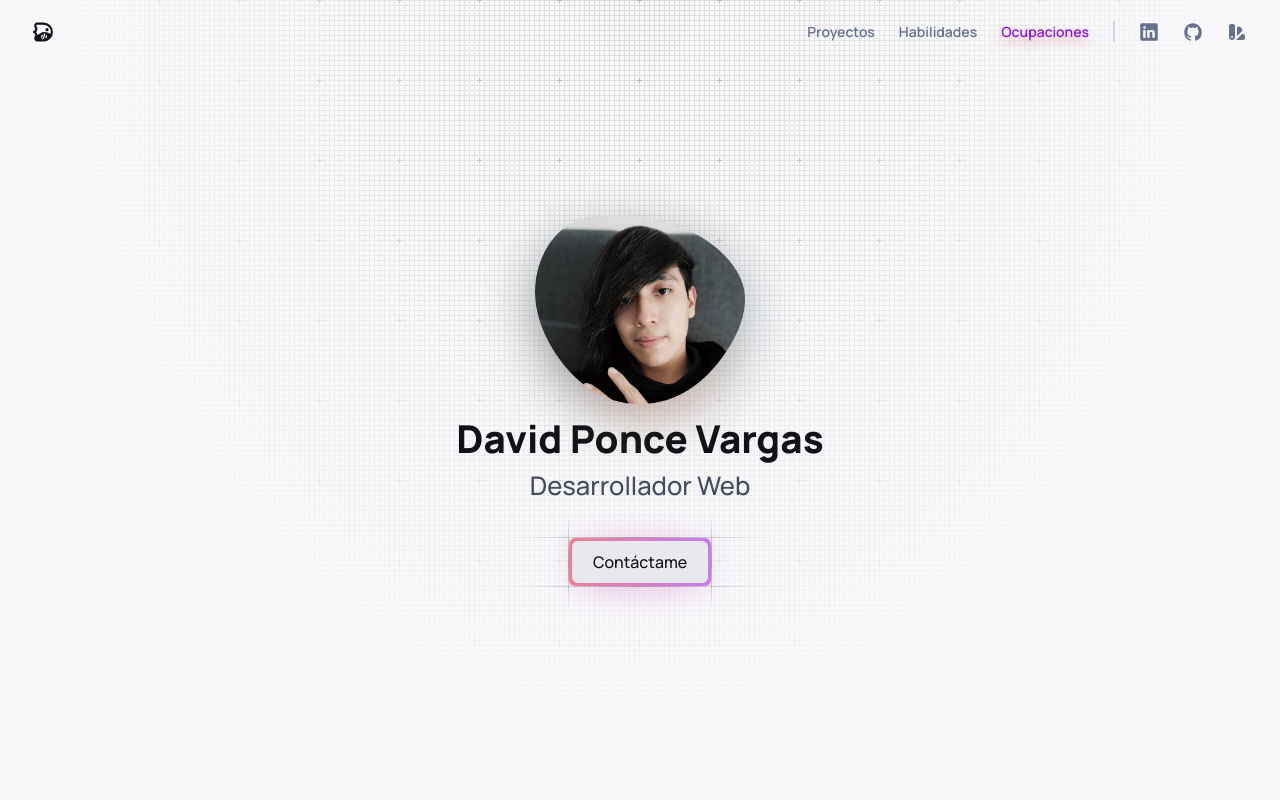
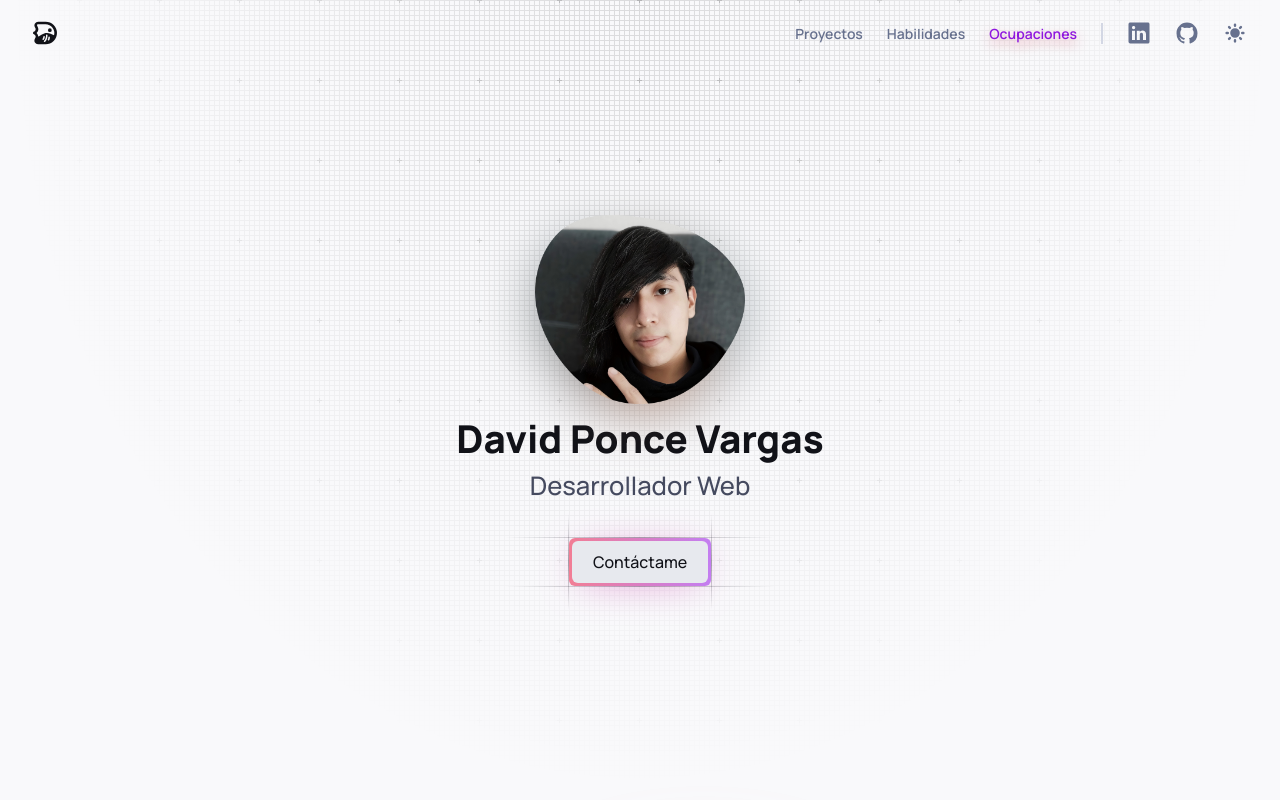
Before and after one commit to david-ponc/davidponc.dev, a Next.js app: page / in a window 1280 px wide. Shown: the top 800 px of the page. Built offline with nearby package versions, Linux system fonts and the light colour scheme.

Commit message:
chore: dynamic icon theme & fix size icons

```diff
--- a/package.json
+++ b/package.json
@@ -15,7 +15,6 @@
 		"@heroicons/react": "1.0.6",
 		"@icons-pack/react-simple-icons": "4.7.0",
 		"@primer/octicons-react": "17.2.0",
-		"@radix-ui/react-dropdown-menu": "0.1.6",
 		"clsx": "1.1.1",
 		"next": "12.1.6",
 		"react": "18.1.0",
--- a/src/components/navbar/desktop-menu/color-dropdown.tsx
+++ b/src/components/navbar/desktop-menu/color-dropdown.tsx
@@ -1,11 +1,5 @@
-import { ColorSwatchIcon } from '@heroicons/react/solid';
-import {
-	Content,
-	RadioGroup,
-	RadioItem,
-	Root,
-	Trigger,
-} from '@radix-ui/react-dropdown-menu';
+import { Menu } from '@headlessui/react';
+import { MoonIcon, SunIcon } from '@heroicons/react/solid';
 import clsx from 'clsx';
 import { useContext } from 'react';
 
@@ -15,31 +9,38 @@ import { ColorModeContext } from '~/contexts/color-mode-context';
 import styles from './menu.module.css';
 
 export const ColorDropdown = () => {
-	const { currentColorMode, changeColorModePreferences } =
+	const { currentColorMode, changeColorModePreferences, colorMode } =
 		useContext(ColorModeContext);
+	const CurrentIcon = colorMode === 'dark' ? MoonIcon : SunIcon;
 
 	return (
-		<Root>
-			<Trigger className={styles.trigger}>
-				<ColorSwatchIcon height='20px' />
-			</Trigger>
-			<Content className={styles.container}>
-				<RadioGroup>
-					{colorModeOptions.map(({ name, label, icon }) => (
-						<RadioItem
-							key={name}
-							value={name}
-							className={clsx(
-								styles.item,
-								currentColorMode === name && styles.active
-							)}
-							onSelect={() => changeColorModePreferences(name)}
-						>
-							{icon} {label}
-						</RadioItem>
+		<div className={styles.menuContainer}>
+			<Menu>
+				<Menu.Button className={styles.trigger}>
+					{/* <ColorSwatchIcon height='20px' /> */}
+					<CurrentIcon
+						width={24}
+						height={24}
+						className={clsx(colorMode === currentColorMode && styles.glow)}
+					/>
+				</Menu.Button>
+				<Menu.Items as='section' className={styles.items}>
+					{colorModeOptions.map(({ name, label, icon: Icon }) => (
+						<Menu.Item key={name}>
+							<button
+								className={clsx(
+									styles.item,
+									currentColorMode === name && styles.active
+								)}
+								onClick={() => changeColorModePreferences(name)}
+							>
+								<Icon width={20} height={20} />
+								<span>{label}</span>
+							</button>
+						</Menu.Item>
 					))}
-				</RadioGroup>
-			</Content>
-		</Root>
+				</Menu.Items>
+			</Menu>
+		</div>
 	);
 };
--- a/src/components/navbar/desktop-menu/menu.module.css
+++ b/src/components/navbar/desktop-menu/menu.module.css
@@ -27,6 +27,11 @@
 	background-color: var(--navbar-divider-color);
 }
 
+.menuContainer {
+	position: relative;
+	display: flex;
+}
+
 .trigger {
 	background-color: transparent;
 	border: 0;
@@ -35,11 +40,11 @@
 	cursor: pointer;
 }
 
-.container[data-state='open'] {
-	margin-top: 0.5rem;
-	display: flex;
-	flex-direction: column;
-	gap: 0;
+.items {
+	position: absolute;
+	right: 0;
+	width: 140px;
+	top: calc(100% + 0.5rem);
 	background-color: var(--navbar-menu-bg);
 	border-radius: 0.5rem;
 	border: 1px solid var(--navbar-menu-border);
@@ -48,6 +53,8 @@
 
 .item {
 	width: 100%;
+	border: 0;
+	background-color: transparent;
 	display: flex;
 	justify-content: flex-start;
 	align-items: center;
@@ -84,3 +91,8 @@
 	color: var(--navbar-dropdown-item-hover-text);
 	outline: none;
 }
+
+.glow {
+	fill: var(--navbar-menu-link-glow-color);
+	filter: var(--navbar-menu-link-glow-shadow);
+}
--- a/src/components/navbar/mobile-menu/menu.tsx
+++ b/src/components/navbar/mobile-menu/menu.tsx
@@ -92,7 +92,7 @@ export const MobileMenu = ({
 					<section className={styles.list}>
 						<span className={styles.heading}>Modo de color</span>
 						<section className={styles.modes}>
-							{colorModeOptions.map(({ name, label, icon }) => (
+							{colorModeOptions.map(({ name, label, icon: Icon }) => (
 								<Menu.Item
 									as='button'
 									key={name}
@@ -102,7 +102,7 @@ export const MobileMenu = ({
 									)}
 									onClick={() => changeColorModePreferences(name)}
 								>
-									{icon} {label}
+									<Icon width={24} /> {label}
 								</Menu.Item>
 							))}
 						</section>
--- a/src/components/navbar/navbar.tsx
+++ b/src/components/navbar/navbar.tsx
@@ -21,7 +21,7 @@ export const Navbar = ({
 	return (
 		<header className={clsx(styles.container, isScrolled && styles.blured)}>
 			<Link href='/' replace passHref>
-				<DavidPonceIcon size={20} />
+				<DavidPonceIcon size={24} />
 			</Link>
 			{isDesktop ? (
 				<DesktopMenu currentSection={currentSection} />
--- a/src/content/navbar/index.tsx
+++ b/src/content/navbar/index.tsx
@@ -31,11 +31,11 @@ const linksNavigation = [
 const socialLinks = [
 	{
 		href: 'https://www.linkedin.com/in/david-ponc/',
-		label: <LinkedinIcon size={20} />,
+		label: <LinkedinIcon size={24} />,
 	},
 	{
 		href: 'https://github.com/david-ponc',
-		label: <GithubIcon size={20} />,
+		label: <GithubIcon size={24} />,
 	},
 ];
 
@@ -43,17 +43,17 @@ const colorModeOptions = [
 	{
 		name: ColorModeEnum.Dark,
 		label: 'Oscuro',
-		icon: <MoonIcon height={20} />,
+		icon: MoonIcon,
 	},
 	{
 		name: ColorModeEnum.System,
 		label: 'Sistema',
-		icon: <DesktopComputerIcon height={20} />,
+		icon: DesktopComputerIcon,
 	},
 	{
 		name: ColorModeEnum.Light,
 		label: 'Claro',
-		icon: <SunIcon height={20} />,
+		icon: SunIcon,
 	},
 ];
 
--- a/src/styles/variables.css
+++ b/src/styles/variables.css
@@ -38,6 +38,8 @@
 	--navbar-menu-mode-active-bg: hsl(224, 16%, 96%);
 	--navbar-menu-mode-active-text: hsl(224, 32%, 24%);
 	--navbar-menu-mode-active-shadow: inset 0 1px 0 hsla(224, 16%, 100%, 1);
+	--navbar-menu-link-glow-color: hsl(276, 81%, 72%);
+	--navbar-menu-link-glow-shadow: drop-shadow(0 0 0.5rem hsl(348, 81%, 72%));
 
 	--draft-vertical-lines-color: linear-gradient(
 		to bottom,
@@ -184,6 +186,8 @@
 	--navbar-menu-mode-active-bg: hsl(224, 16%, 14%);
 	--navbar-menu-mode-active-text: hsl(224, 32%, 96%);
 	--navbar-menu-mode-active-shadow: inset 0 1px 0 hsla(224, 16%, 32%, 0.32);
+	--navbar-menu-link-glow-color: hsl(276, 81%, 72%);
+	--navbar-menu-link-glow-shadow: drop-shadow(0 0 0.5rem hsl(348, 81%, 72%));
 
 	--draft-vertical-lines-color: linear-gradient(
 		to bottom,
```
